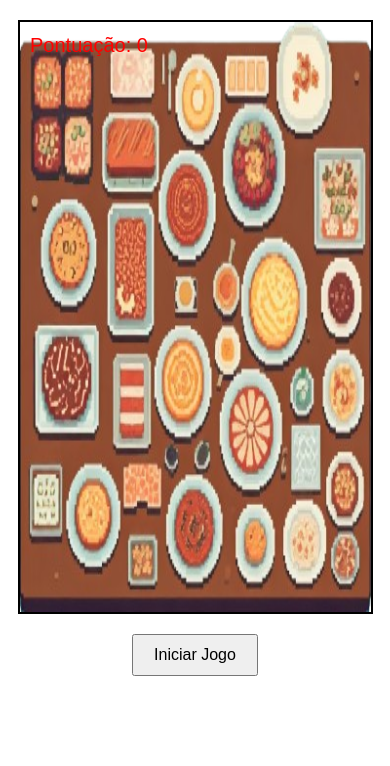
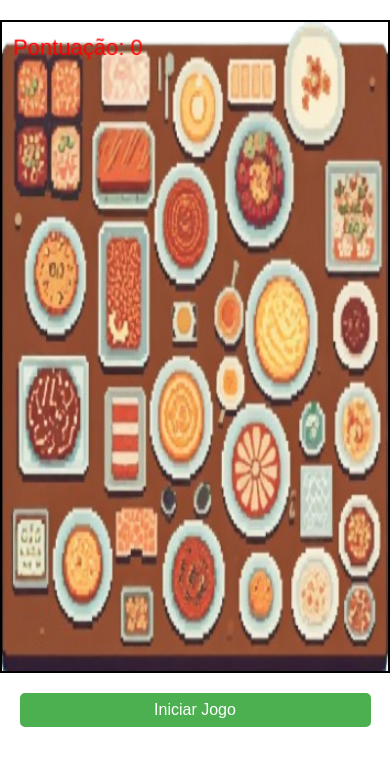
Before and after one commit to Raposa-Dev/fly-swatter, a plain HTML site: page index.html in a window 390 px wide. Drawn offline with Linux system fonts and the light colour scheme.

Commit message:
Update styleScreen.css
add update css, responsive canvas and media queries

```diff
--- a/styles/styleScreen.css
+++ b/styles/styleScreen.css
@@ -8,10 +8,33 @@ canvas {
     border: 2px solid black;
     display: block;
     margin: 20px auto;
+    max-width: 100%;
+    height: auto;
+
 }
 button {
     display: block;
     margin: 10px auto;
     padding: 10px 20px;
     font-size: 16px;
+    width: 90%;
+    max-width: 400px;
+    background-color: #4CAF50;
+    color: white;
+    border: none;
+    border-radius: 5px;
+    cursor: pointer;
+    text-align: center;
 }
+
+@media (max-width: 768px) {
+    button {
+        font-size: 16px;
+        padding: 8px 0;
+    }
+
+    canvas {
+        width: 100%;
+        height: auto;
+    }
+}
```
